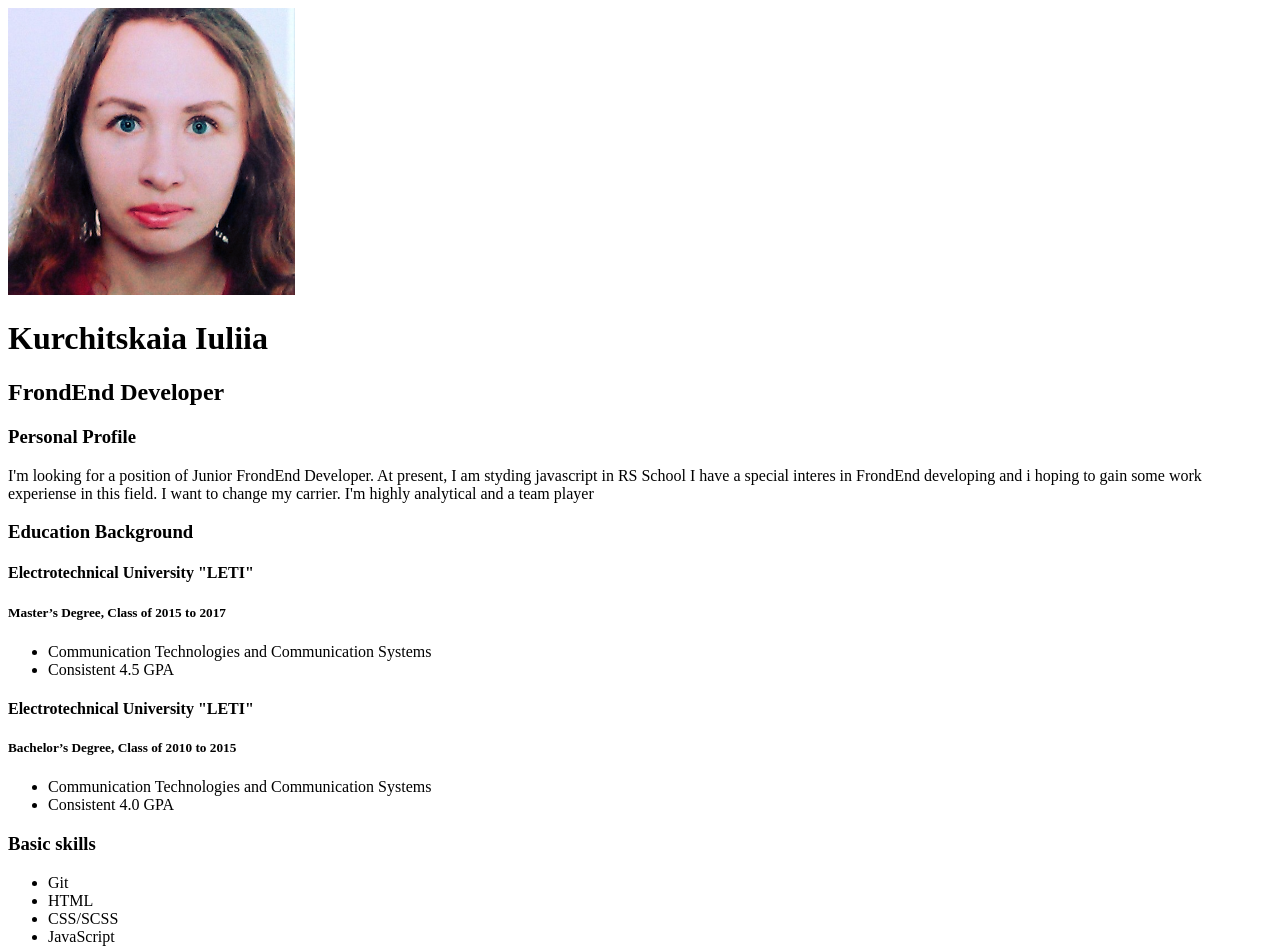
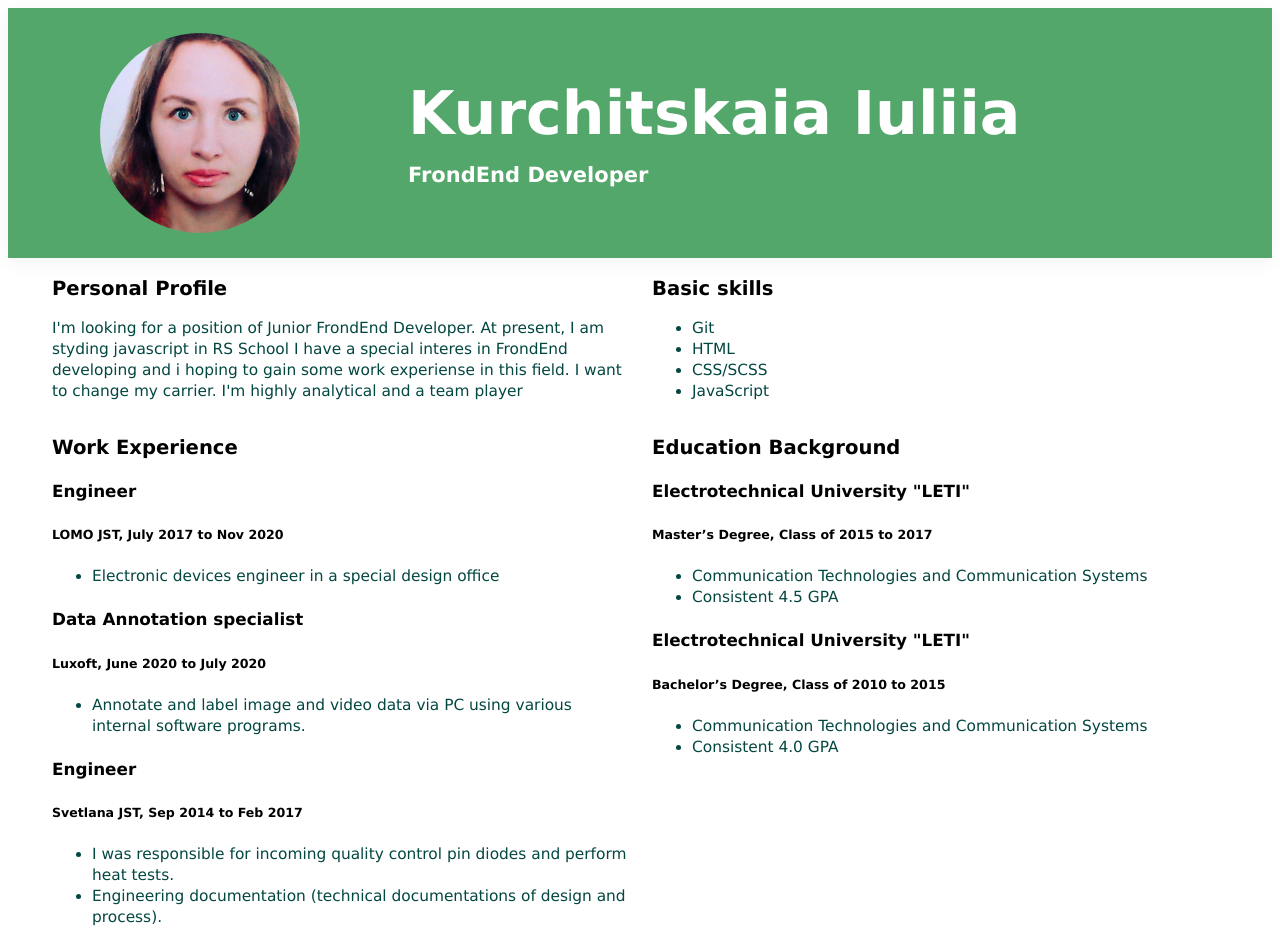
Before and after one commit to IuliiaKurchutskaia/rsschool-cv, a plain HTML site: page index.html in a window 1280 px wide. Shown: the top 952 px of the page. Drawn offline with Linux system fonts and the light colour scheme.

Commit message:
feat: add style of header, section and footer

```diff
--- a/index.html
+++ b/index.html
@@ -4,59 +4,34 @@
     <meta charset="UTF-8">
     <meta name="viewport" content="width=device-width, initial-scale=1.0">
     <title>CV Kurchitskaya Julia</title>
+    <link rel="preconnect" href="https://fonts.gstatic.com">
+    <link href="https://fonts.googleapis.com/css2?family=Assistant:wght@700&family=Barlow:wght@500;900&display=swap" rel="stylesheet">
     <link rel="stylesheet" href="/scr/css/style.css">
   </head>
 <body>
     <header class="header">
         <div class="wrapper header__wrapper">
-            <div class="header__photo">
-                <img src="/scr/img/photo.png" alt="Kurchitskaya Julia">
+            <div class="wrapper header__content">
+                <img class="header__img" src="/scr/img/photo.png" alt="Kurchitskaya Julia">
+            <div class="header__title">
+                <h1>Kurchitskaia Iuliia</h1>
+                <h2>FrondEnd Developer</h2>
             </div>
-        <div class="header__title">
-            <h1 class="header__title">Kurchitskaia Iuliia</h1>
-            <h2>FrondEnd Developer</h2>
         </div>
         </div>
+
     </header>
     <section class="information">
         <div class="wrapper">
-            <div class="layout-2-column information-container">
-                <div class="information__content">
+            <div class="information_layout-2-column-container">
+                <div class="information__content about">
                     <h3 class="information__title">Personal Profile</h3>
                     <p> I'm looking for a position of Junior FrondEnd Developer.
                         At present, I am styding javascript in RS School
                         I have a special interes in FrondEnd developing and i hoping to gain some work experiense in this field.
                         I  want to change my carrier.  I'm highly analytical and a team player</p>
                 </div>
-                <div class="information__content">
-                    <h3 class="information__title">Education Background</h3>
-                        <div class="information__subblock">
-                             <h4 class="information_subtitle">Electrotechnical University "LETI"</h4>
-                             <h5 class="information__about">Master’s Degree, Class of 2015 to 2017</h5>
-                             <ul class="information__point">
-                                <li>Communication Technologies and Communication Systems</li>
-                               <li>Consistent 4.5 GPA</li>
-                              </ul>
-                        </div>
-                        <div class="information__subblock">
-                            <h4 class="information_subtitle">Electrotechnical University "LETI"</h4>
-                            <h5 class="information__about">Bachelor’s Degree, Class of 2010 to 2015</h5>
-                            <ul class="information__point">
-                                <li>Communication Technologies and Communication Systems</li>
-                                 <li>Consistent 4.0 GPA</li>
-                            </ul>
-                       </div>
-                </div>
-                <div class="information__content">
-                    <h3 class="information__title">Basic skills</h3>
-                    <ul class="information__point">
-                        <li>Git</li>
-                         <li>HTML</li>
-                         <li>CSS/SCSS</li>
-                         <li>JavaScript</li>
-                    </ul>
-                </div>
-                <div class="information__content">
+                <div class="information__content work">
                     <h3 class="information__title">Work Experience</h3>
                         <div class="information__subblock">
                              <h4 class="information_subtitle">Engineer</h4>
@@ -88,16 +63,46 @@
                        </div>
                    </div>
                 </div>
-                <div class="information__content">
+                <div class="information__content education">
+                    <h3 class="information__title">Education Background</h3>
+                        <div class="information__subblock">
+                             <h4 class="information_subtitle">Electrotechnical University "LETI"</h4>
+                             <h5 class="information__about">Master’s Degree, Class of 2015 to 2017</h5>
+                             <ul class="information__point">
+                                <li>Communication Technologies and Communication Systems</li>
+                               <li>Consistent 4.5 GPA</li>
+                              </ul>
+                        </div>
+                        <div class="information__subblock">
+                            <h4 class="information_subtitle">Electrotechnical University "LETI"</h4>
+                            <h5 class="information__about">Bachelor’s Degree, Class of 2010 to 2015</h5>
+                            <ul class="information__point">
+                                <li>Communication Technologies and Communication Systems</li>
+                                 <li>Consistent 4.0 GPA</li>
+                            </ul>
+                       </div>
+                </div>
+                <div class="information__content skills">
+                    <h3 class="information__title">Basic skills</h3>
+                    <ul class="information__point">
+                        <li>Git</li>
+                         <li>HTML</li>
+                         <li>CSS/SCSS</li>
+                         <li>JavaScript</li>
+                    </ul>
+                </div>
+                <div class="information__content code">
                     <h3 class="information__title">Example code</h3>
-                    <pre><code>
-                        <meta charset="UTF-8">;
-                        <meta name="viewport" content="width=device-width, initial-scale=1.0">;
-                        <title>CV Kurchitskaya Julia</title>;
-                        <link rel="stylesheet" href="/scr/css/style.css">;</code>
+                    <pre>
+                     <code>
+&lt;meta charset=&quot;UTF-8&quot;&gt;
+&lt;meta name=&quot;viewport&quot; content=&quot;width=device-width, initial-scale=1.0&quot;&gt;
+&lt;title&gt;CV Kurchitskaya Julia&lt;/title&gt;
+&lt;link rel=&quot;stylesheet&quot; href=&quot;/scr/css/style.css&quot;&gt;
+                 </code>
                   </pre>
                 </div>
-                <div class="information__content">
+                <div class="information__content eng">
                     <h3 class="information__title">English Language</h3>
                     <p>Pre-intermediate</p>
               </div>
--- a/scr/css/style.css
+++ b/scr/css/style.css
@@ -0,0 +1,131 @@
+html {
+    font-size: 14px;
+   }
+
+body {
+    font-family: 'Barlow Medium', Verdana, sans-serif;
+    font-size: 1,6rem;
+    font-style: 2,6rem;
+    font-weight: normal;
+    line-height: 1.5rem;
+
+}
+
+.wrapper {
+    max-width: 1200px;
+    margin: auto;
+ }
+
+ .header {
+    position: relative;
+    background: #53a76b;
+    box-shadow: 0px 4px 20px rgba(0, 0, 0, 0.05);
+  /*  padding: 15px 0 17px 0;*/
+}
+
+.header__wrapper {
+    display: flex;
+   padding: 15px;
+}
+.header__content{
+    display: flex;
+    position: relative;
+    width: 90%;
+    justify-content: flex-start;
+    padding: 10px;
+
+}
+.header__title{
+    color: #FFFFFF;
+    margin-left: 10%;
+    align-content: center;
+}
+
+.header__title h1 {
+    font-size: 4.3rem;
+    font-style: 3,6rem;
+    font-family: 'Barlow Black', Verdana, sans-serif;
+}
+
+.header__title h2 {
+    font-size: 1.5rem;
+
+}
+.header__img{
+    width: 200px;
+    height: 200px;
+    border-radius: 50%;
+    box-shadow: 0px rgba(0, 0, 0, 0.15);
+  }
+
+.information_layout-2-column-container{
+    position: relative;
+    display: flex;
+  justify-content: space-around;
+  flex-wrap: wrap;
+
+ /* align-content: stretch; */
+}
+
+.information__content{
+width: 48%;
+flex-direction: column;
+font-size: 1.1rem;
+color:#034741;
+}
+
+.information__content h3{
+    font-family: 'Assistant Bold', Verdana, sans-serif;
+    font-size: 1.4rem;
+    font-weight: bold;
+    color:black;
+}
+
+.information__content h4{
+    font-size: 1.2rem;
+    line-height: 1,2rem;
+    color:black;
+}
+.information__content h5{
+    font-size: 0.9rem;
+    color:black;
+}
+
+.information__content.about{
+   /* align-items: flex-start;*/
+    order: -1;
+}
+
+.information__content.education{
+ /*   align-items: center;*/
+    order: 0;
+}
+.information__content.work{
+   /* align-items: center;*/
+    order: 0;
+}
+.information__content.skills{
+   /* align-items: flex-start;*/
+    order: -1;
+}
+.information__content.code{
+  /*  align-items: center;*/
+    order: 2;
+    align-self: flex-start;
+}
+.information__content.eng{
+ /*   align-items: flex-start;*/
+    order: 1;
+}
+
+.footer {
+    position: relative;
+    background: #148456;
+    box-shadow: 0px 4px 20px rgba(0, 0, 0, 0.05);
+  /*  padding: 15px 0 17px 0;*/
+}
+
+.footer__wrapper {
+    display: flex;
+   padding: 15px;
+}
```
